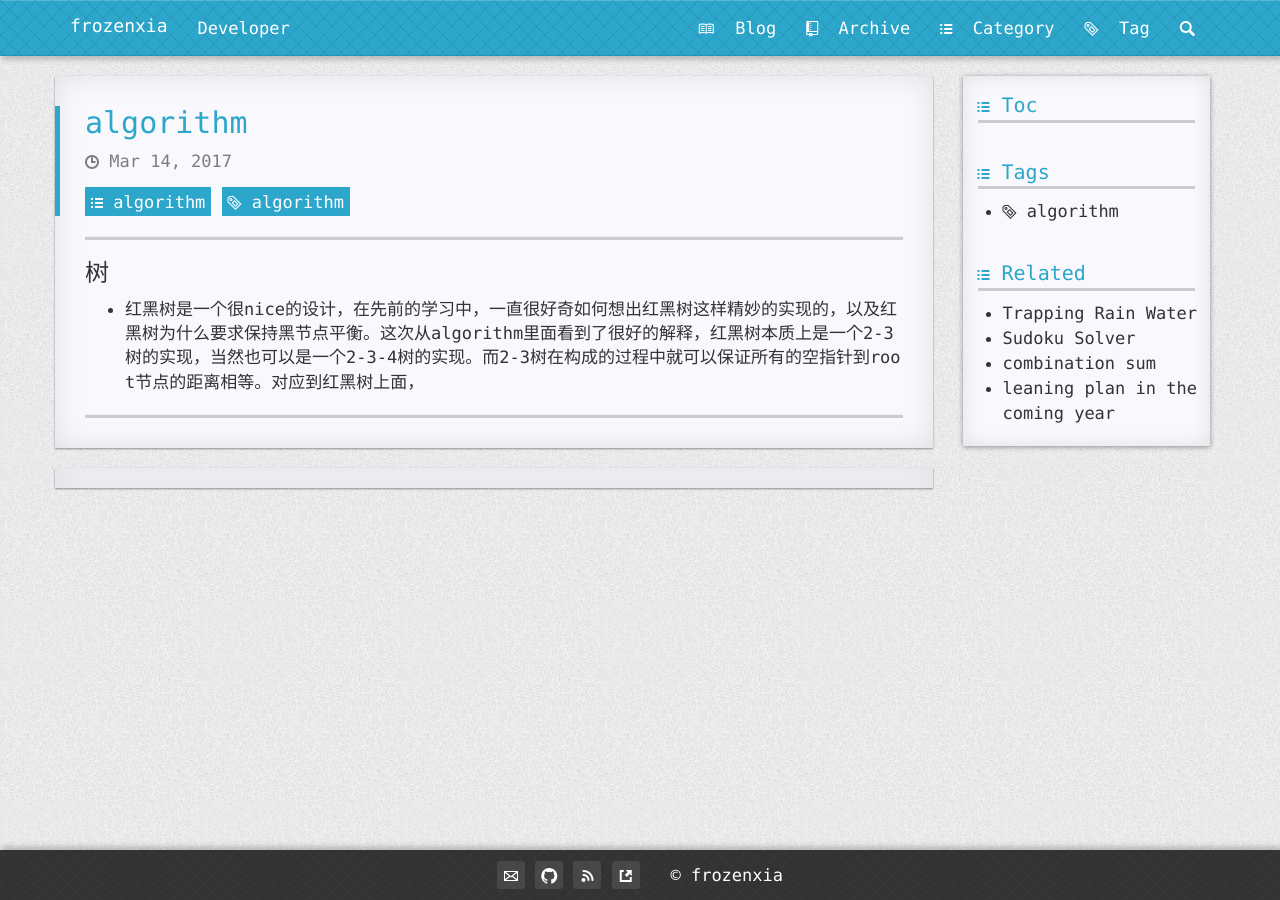
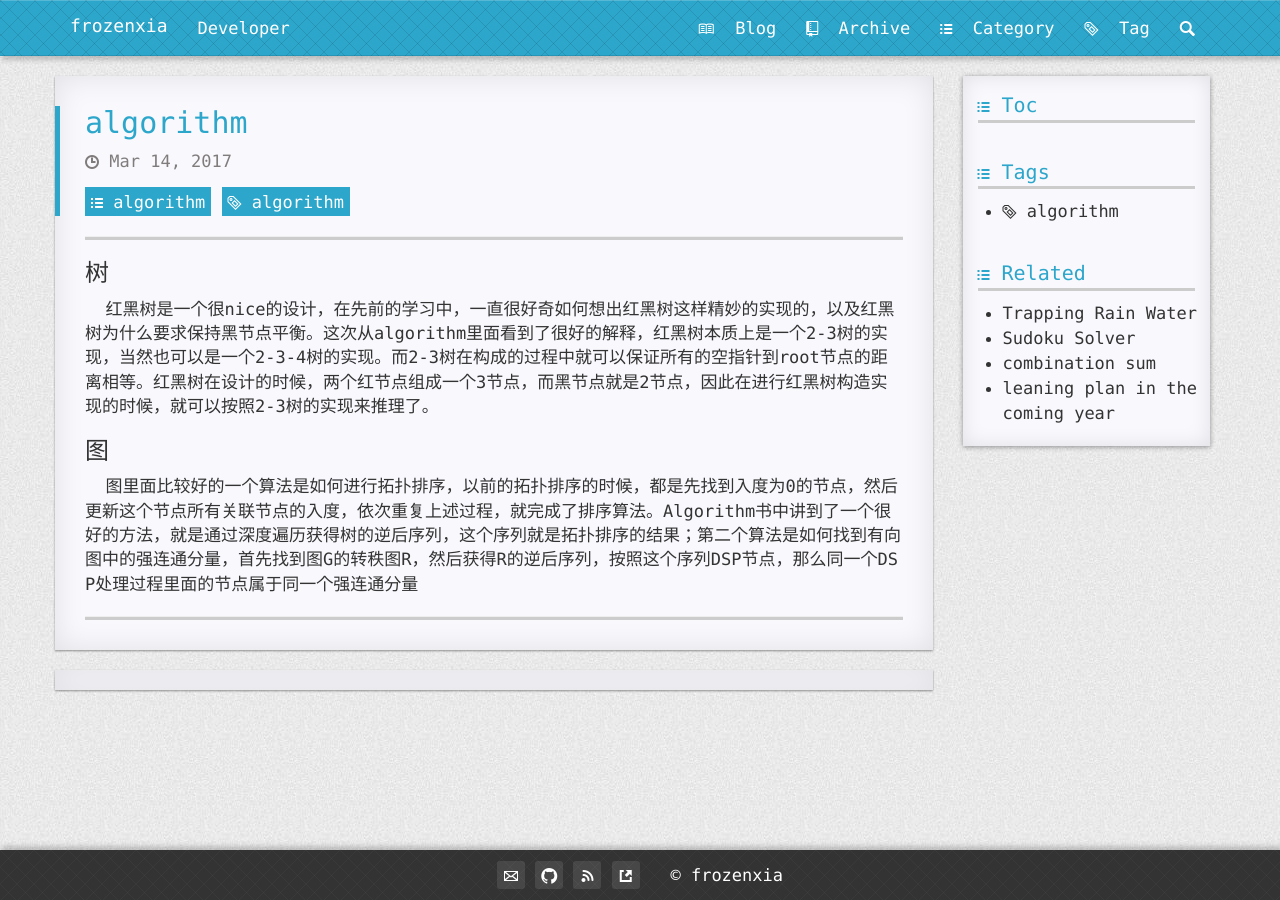
Before and after one commit to tinymindxx/frozenxia.github.io, a Jekyll site: the page built from _posts/2017-03-14-algorithm.md, in a window 1280 px wide. Built offline with Jekyll 4.4.1, drawn with Linux system fonts in a browser that asks for light colours; nearby versions of some CDN libraries; comment, search, counter and statistics services are not loaded.

Commit message:
add algorithm

```diff
--- a/_posts/2017-03-14-algorithm.md
+++ b/_posts/2017-03-14-algorithm.md
@@ -5,4 +5,9 @@ tags: algorithm
 categories: algorithm
 ---
 ### 树
-* 红黑树是一个很nice的设计，在先前的学习中，一直很好奇如何想出红黑树这样精妙的实现的，以及红黑树为什么要求保持黑节点平衡。这次从algorithm里面看到了很好的解释，红黑树本质上是一个2-3树的实现，当然也可以是一个2-3-4树的实现。而2-3树在构成的过程中就可以保证所有的空指针到root节点的距离相等。对应到红黑树上面，
+
+&emsp;&emsp;红黑树是一个很nice的设计，在先前的学习中，一直很好奇如何想出红黑树这样精妙的实现的，以及红黑树为什么要求保持黑节点平衡。这次从algorithm里面看到了很好的解释，红黑树本质上是一个2-3树的实现，当然也可以是一个2-3-4树的实现。而2-3树在构成的过程中就可以保证所有的空指针到root节点的距离相等。红黑树在设计的时候，两个红节点组成一个3节点，而黑节点就是2节点，因此在进行红黑树构造实现的时候，就可以按照2-3树的实现来推理了。
+
+### 图
+
+&emsp;&emsp;图里面比较好的一个算法是如何进行拓扑排序，以前的拓扑排序的时候，都是先找到入度为0的节点，然后更新这个节点所有关联节点的入度，依次重复上述过程，就完成了排序算法。Algorithm书中讲到了一个很好的方法，就是通过深度遍历获得树的逆后序列，这个序列就是拓扑排序的结果；第二个算法是如何找到有向图中的强连通分量，首先找到图G的转秩图R，然后获得R的逆后序列，按照这个序列DSP节点，那么同一个DSP处理过程里面的节点属于同一个强连通分量
```
